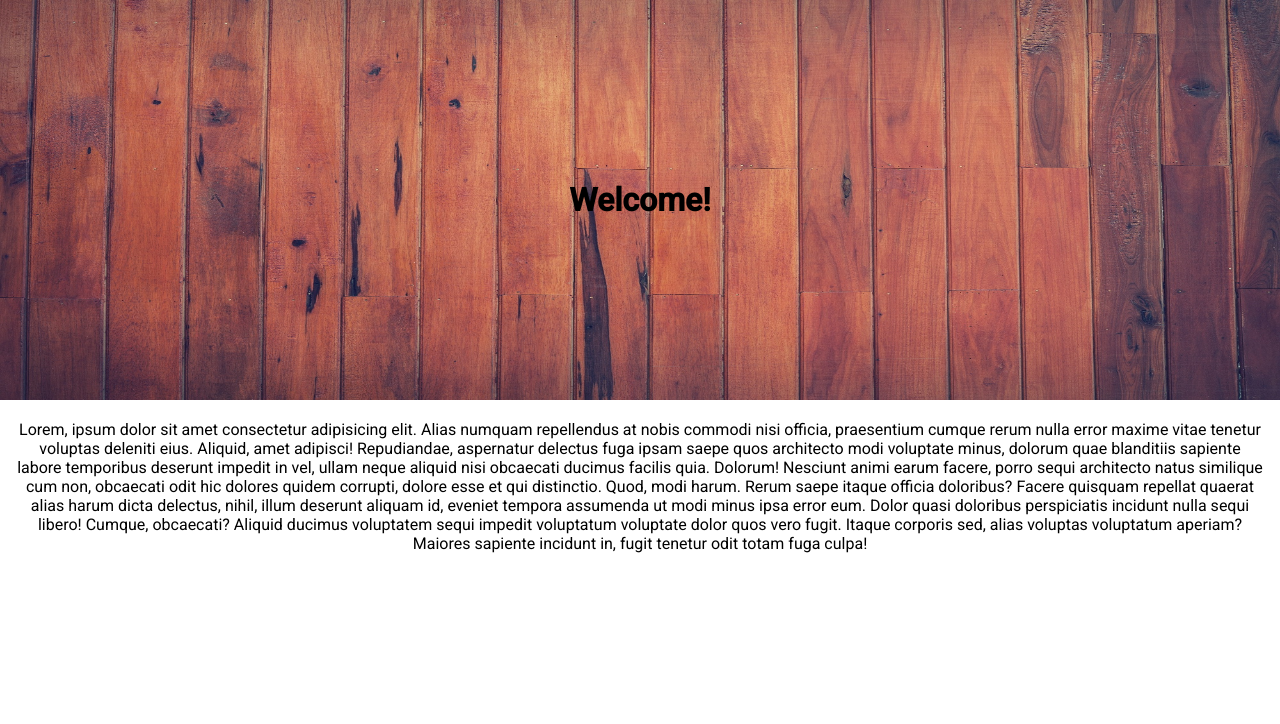
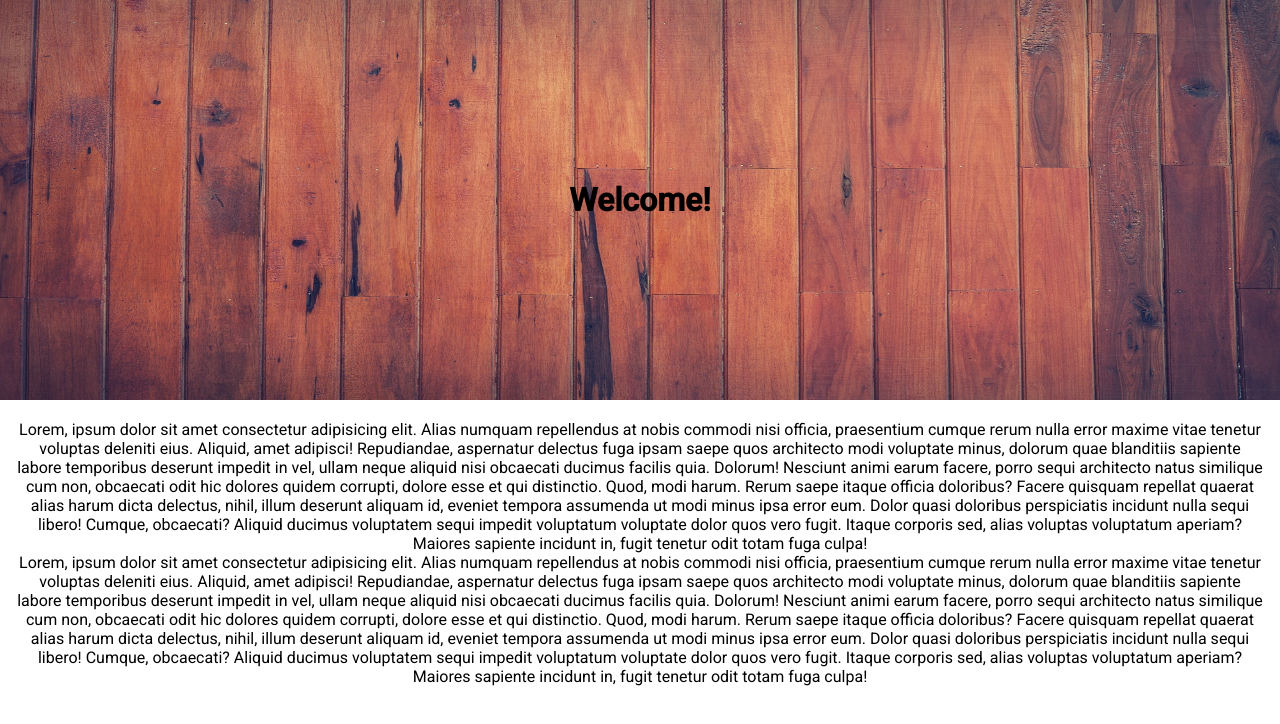
Before and after one commit to goldipl/RestaurantReactApp, a React (Create React App) app: page / in a window 1280 px wide. Shown: the top 724 px of the page. Built offline with nearby package versions, Linux system fonts and the light colour scheme.

Commit message:
Another paragraph added

```diff
--- a/src/components/about/About.jsx
+++ b/src/components/about/About.jsx
@@ -12,6 +12,13 @@ const About = () => {
           Facere quisquam repellat quaerat alias harum dicta delectus, nihil, illum deserunt aliquam id, eveniet tempora assumenda ut modi minus ipsa error eum. Dolor quasi doloribus perspiciatis incidunt nulla sequi libero!
           Cumque, obcaecati? Aliquid ducimus voluptatem sequi impedit voluptatum voluptate dolor quos vero fugit. Itaque corporis sed, alias voluptas voluptatum aperiam? Maiores sapiente incidunt in, fugit tenetur odit totam fuga culpa!
         </p>
+        <p className="about_wrapper-aboutMeText-paragraph">
+          Lorem, ipsum dolor sit amet consectetur adipisicing elit. Alias numquam repellendus at nobis commodi nisi officia, praesentium cumque rerum nulla error maxime vitae tenetur voluptas deleniti eius. Aliquid, amet adipisci!
+          Repudiandae, aspernatur delectus fuga ipsam saepe quos architecto modi voluptate minus, dolorum quae blanditiis sapiente labore temporibus deserunt impedit in vel, ullam neque aliquid nisi obcaecati ducimus facilis quia. Dolorum!
+          Nesciunt animi earum facere, porro sequi architecto natus similique cum non, obcaecati odit hic dolores quidem corrupti, dolore esse et qui distinctio. Quod, modi harum. Rerum saepe itaque officia doloribus?
+          Facere quisquam repellat quaerat alias harum dicta delectus, nihil, illum deserunt aliquam id, eveniet tempora assumenda ut modi minus ipsa error eum. Dolor quasi doloribus perspiciatis incidunt nulla sequi libero!
+          Cumque, obcaecati? Aliquid ducimus voluptatem sequi impedit voluptatum voluptate dolor quos vero fugit. Itaque corporis sed, alias voluptas voluptatum aperiam? Maiores sapiente incidunt in, fugit tenetur odit totam fuga culpa!
+        </p>
       </div>
     </div>
   );
```
